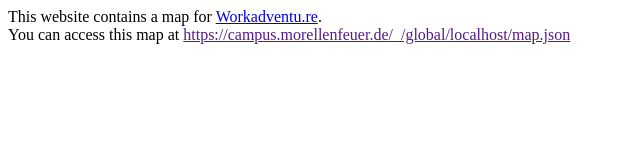
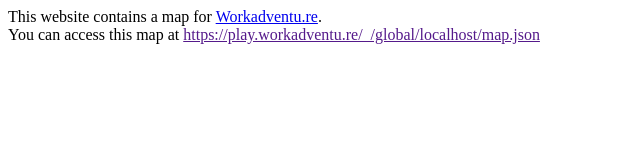
Before and after one commit to morellenfeuer/campus, a plain HTML site: page index.html in a window 1280 px wide. Shown: the full height of the page, 0-640 px from the left. Drawn offline with Linux system fonts and the light colour scheme.

Commit message:
Update index.html

```diff
--- a/index.html
+++ b/index.html
@@ -6,7 +6,7 @@
                 if (path.endsWith('index.html')) {
                     path = path.substr(path, path.length - 'index.html'.length);
                 }
-                var url = 'https://campus.morellenfeuer.de/_/global/'+window.location.host+path+'map.json';
+                var url = 'https://play.workadventu.re/_/global/'+window.location.host+path+'map.json';
                 document.getElementById('mapLink').href = url;
                 document.getElementById('mapLink').innerText = url;
             };
```
